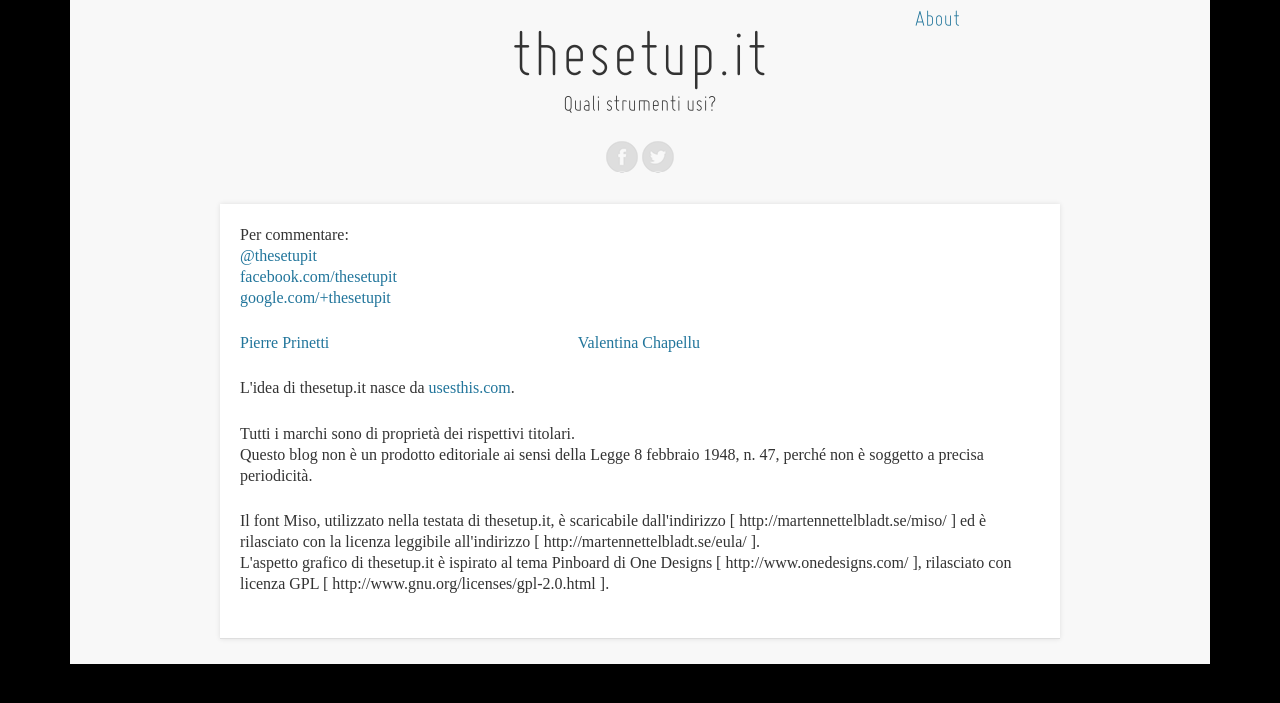
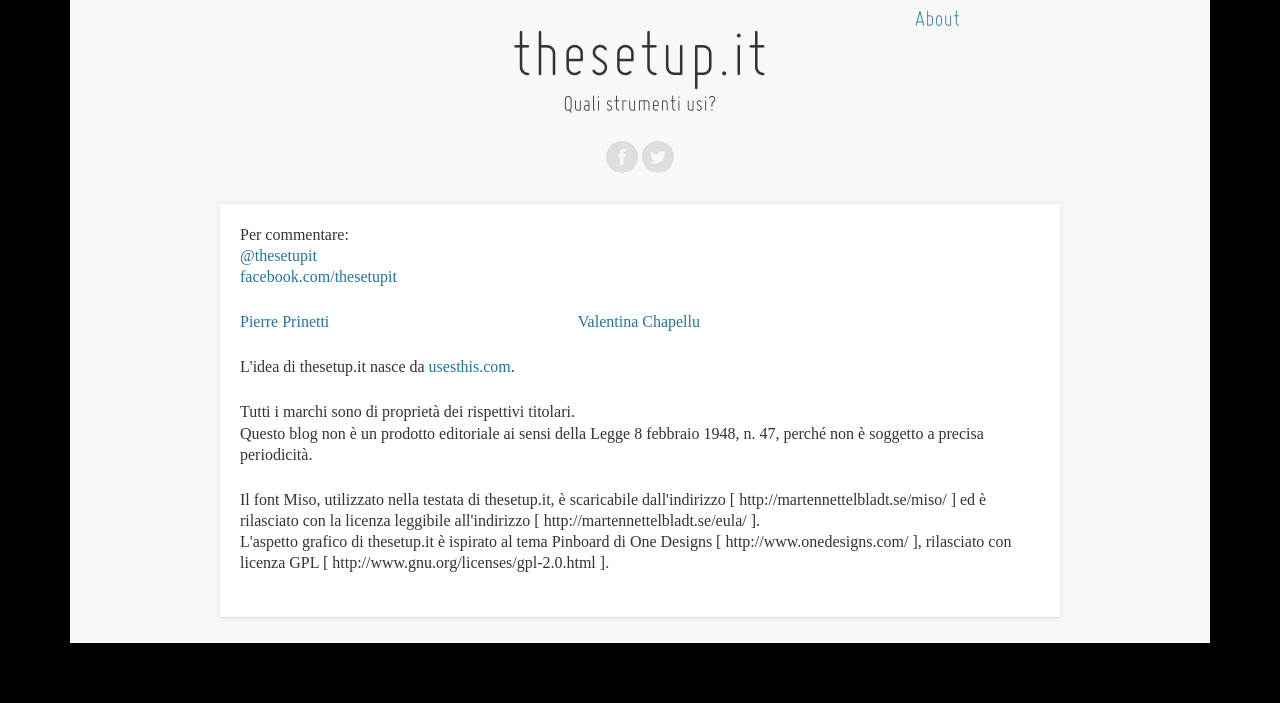
Before and after one commit to thesetupit/thesetupit.github.io, a Jekyll site: the page built from about/index.html, in a window 1280 px wide. Shown: the top 703 px of the page. Built offline with Jekyll 4.4.1, drawn with Linux system fonts in a browser that asks for light colours; some web fonts are replaced.

Commit message:
Remove Google+ link

```diff
--- a/about/index.html
+++ b/about/index.html
@@ -9,7 +9,6 @@
 <p>Per commentare:<br />
   <a href="https://twitter.com/thesetupit" title="thesetup.it su Twitter">@thesetupit</a><br/>
   <a href="https://facebook.com/thesetupit" title="thesetup.it su Facebook">facebook.com/thesetupit</a><br />
-  <a href="https://plus.google.com/+thesetupit" title="thesetup.it su Google Plus">google.com/+thesetupit</a></p>
 <table id="tab-about">
 <tbody>
 <tr>
```
